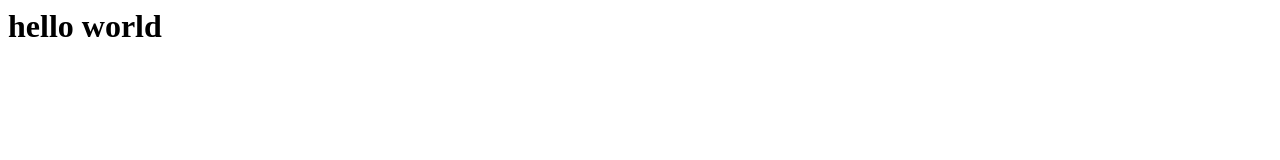
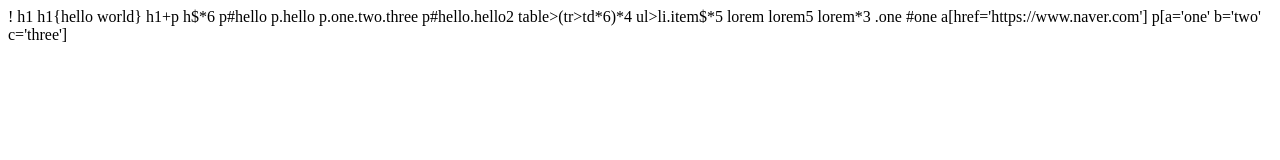
Before and after one commit to hyeonbinnn/samplerepo, a plain HTML site: page index.html in a window 1280 px wide. Drawn offline with Linux system fonts and the light colour scheme.

Commit message:
첫번째 수정

```diff
--- a/index.html
+++ b/index.html
@@ -1 +1,56 @@
-<h1>hello world</h1>
+<!DOCTYPE html>
+<html lang="en">
+  <head>
+    <meta charset="UTF-8" />
+    <meta http-equiv="X-UA-Compatible" content="IE=edge" />
+    <meta name="viewport" content="width=device-width, initial-scale=1.0" />
+    <title>Document</title>
+  </head>
+  <!-- <style>
+        p{
+            pos
+            pos:a
+            t
+            r
+            b
+            l
+            d
+            d:f
+            v
+            m
+            matop
+            mbot
+            mle
+            mri
+            c
+        }
+    </style> -->
+  <body>
+    ! h1 h1{hello world} h1+p h$*6 p#hello p.hello p.one.two.three
+    p#hello.hello2 table>(tr>td*6)*4 ul>li.item$*5 lorem
+    <!-- 5개 단어 -->
+    lorem5
+    <!-- 3개 문장 -->
+    lorem*3 .one #one a[href='https://www.naver.com'] p[a='one' b='two'
+    c='three']
+    <!--
+        단축키
+        - 모든 단축키 : `Ctrl + K + S`
+        - Settings : `Ctrl + ,` (오른쪽 상단에 Settings.json file open으로 좀 더 다양한 커스터마이징 가능)
+        - Sidebar : `Ctrl + B`
+        - Terminal : `Ctrl + Shift + `` (백틱, 틸트, 템플릿리터럴)
+        - Command palette : `Ctrl + Shift + P, F1`
+        - 동시 선택 : `Ctrl + D` (2번 입력, `Ctrl + Shift + D`와 같은 역할)
+        - 동시 수정 : `Ctrl` + `Alt` + `방향키(상, 하)`, `Alt + Click`, `Alt + Shift + Drag`, `Alt + Shift + i`
+        - Quick Open : `Ctrl + P`
+        - 문장의 양 끝 : `Home` / `End`
+        - 코드의 양 끝 : `Ctrl + Home` / `Ctrl + End`
+        - 복사 / 붙여넣기 : `Ctrl + C` / `Ctrl + V` / `Alt + 방향키(위, 아래)`
+        - 단어 복사 : `Ctrl + Shift + 방향키(위, 아래)`
+        - 주석 : `Ctrl + /`
+        - 들여쓰기 / 내어쓰기 : `Ctrl + [` / `Ctrl + ]`, `tab`, `shift + tab`
+        - 한 줄 삭제 : Shift + Del
+        - 파일 생성 : Ctrl + N
+     -->
+  </body>
+</html>
```
